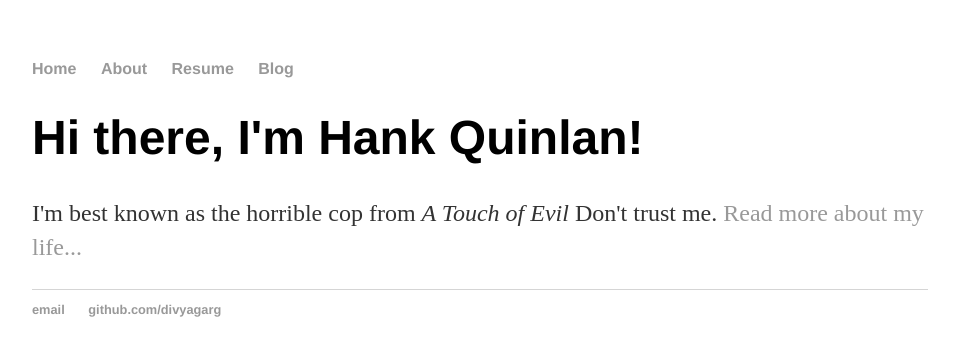
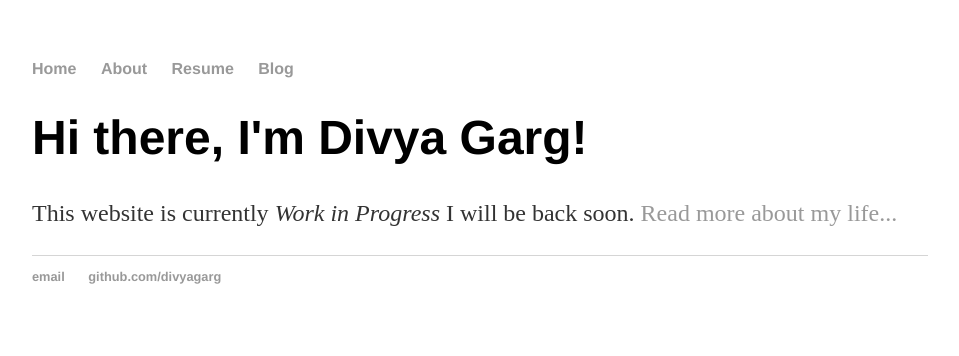
Before and after one commit to divyagarg1/github.io, a Jekyll site: the page built from index.html, in a window 1280 px wide. Shown: the top 356 px of the page, without its empty margins (160-1119 px from the left). Built offline with Jekyll 4.4.1, drawn with Linux system fonts in a browser that asks for light colours.

Commit message:
Update index.html

```diff
--- a/index.html
+++ b/index.html
@@ -3,6 +3,6 @@ layout: default
 title: Divya Garg
 ---
 <div class="blurb">
-	<h1>Hi there, I'm Hank Quinlan!</h1>
-	<p>I'm best known as the horrible cop from <em>A Touch of Evil</em> Don't trust me. <a href="/about">Read more about my life...</a></p>
+	<h1>Hi there, I'm Divya Garg!</h1>
+	<p>This website is currently <em>Work in Progress</em> I will be back soon. <a href="/github.io/about">Read more about my life...</a></p>
 </div><!-- /.blurb -->
```
